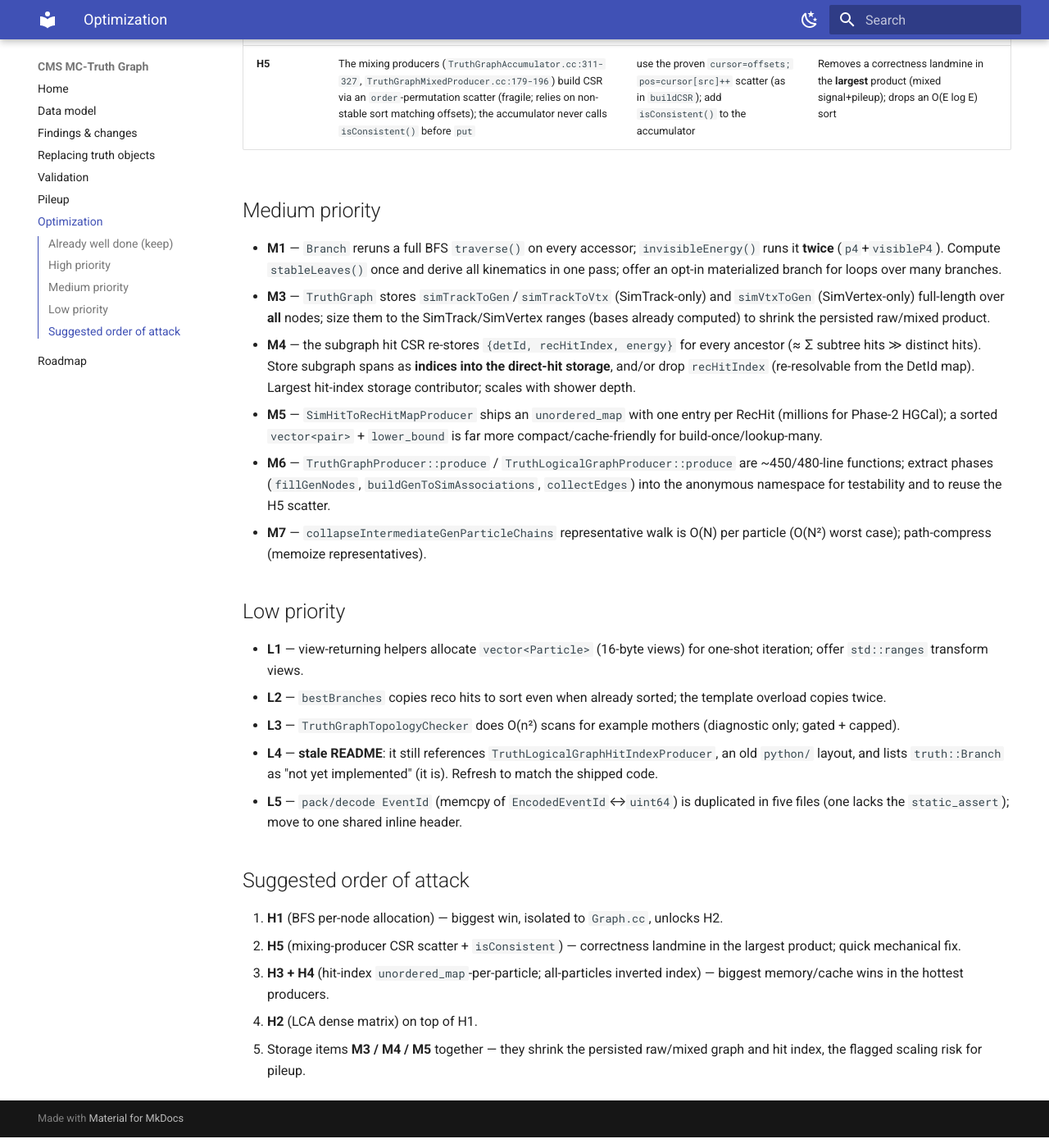
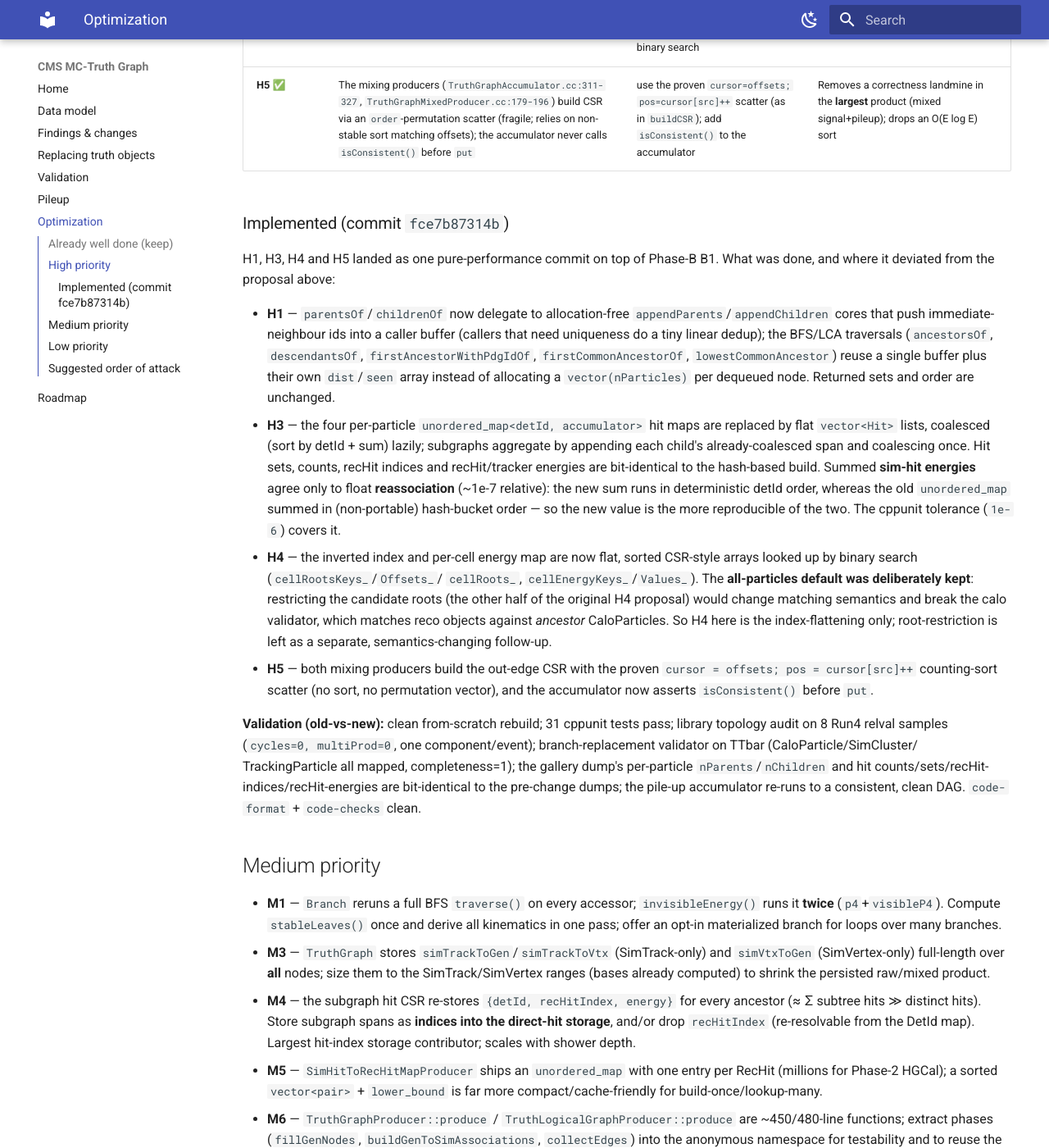
Before and after one commit to felicepantaleo/cms-truth-docs, an MkDocs documentation site: the page built from docs/optimization.md, in a window 1280 px wide and 1400 px high, scrolled down 1134 px. Shown: the whole window at 82% size. Built offline with MkDocs 1.6.1 and Material for MkDocs 9.7.7, drawn with Linux system fonts in a browser that asks for light colours; some of the changed text lies outside the part shown.

Commit message:
docs: mark optimization H1/H3/H4/H5 as implemented (fce7b87314b)
H1 allocation-free graph traversals; H3 flat vector<Hit>+coalesce hit index;
H4 flat sorted CSR inverted index (binary search, all-particles default kept);
H5 counting-sort cursor CSR scatter + isConsistent() in the mixing producers.
Old-vs-new bit-identical except summed sim-hit energies (~1e-7 float
reassociation; new detId-sorted sum is deterministic, old hash-bucket was not).
H2 and the storage items (M3-M5) remain.

```diff
--- a/docs/optimization.md
+++ b/docs/optimization.md
@@ -1,10 +1,11 @@
 # Optimization review
 
 A performance/quality pass over the package (CPU, memory, storage, readability,
-comments). Findings are **prioritized and actionable**; none are applied yet (see
-the [Roadmap](roadmap.md)). The persistent-data design is sound — the items below
-are concentrated in the navigation layer, the hit-index builder, and two
-robustness fixes in the mixing producers.
+comments). Findings are **prioritized and actionable**. The four high-priority
+items **H1, H3, H4, H5 are implemented** (commit `fce7b87314b`); the remaining
+items are pending (see the [Roadmap](roadmap.md)). The persistent-data design is
+sound — the items below are concentrated in the navigation layer, the hit-index
+builder, and two robustness fixes in the mixing producers.
 
 ## Already well done (keep)
 
@@ -21,11 +22,53 @@ robustness fixes in the mixing producers.
 
 | # | Issue | Fix | Impact |
 |---|---|---|---|
-| **H1** | `parentsOf`/`childrenOf` (`Graph.cc:218-256`) allocate + zero-fill a `vector(nParticles)` dedup buffer **and** return a heap vector — and every BFS (`ancestors`, `descendants`, `firstAncestorWithPdgId`, `firstCommonAncestor`, `lowestCommonAncestor`) calls them per dequeued node → **O(N²) time + allocation** | span-returning core helpers that push into a caller buffer (degree is tiny; dedup with a linear scan); BFS keeps its own single `visited` array | **Order-of-magnitude** speedup on every ancestor/descendant/LCA query; the single most important finding |
-| **H2** | `firstCommonAncestorOf`/`lowestCommonAncestor` scan all `nParticles`; LCA allocates a dense `k×N` int distance matrix | iterate only the visited set; reuse one `dist` buffer + per-ancestor hit counts | Large for pileup-size events; the "which particle did this jet come from" hot path |
-| **H3** | `LogicalGraphHitIndexBuilder` keeps **one `unordered_map` per particle × 4 channels** (`~4·nParticles` hash tables); subgraph aggregation re-hashes each hit ~depth times | per-particle `vector<Hit>` + sort/coalesce; aggregate subgraphs by k-way merge of children's sorted spans | Large alloc/cache win in the **hottest** producer (full calo+tracker hit volume) |
-| **H4** | `BranchHitAssociator` with default (empty) candidate roots treats **every** particle as a root and inserts every ancestor's subgraph hits into the inverted index ≈ O(hits×depth) | don't default to all particles (use direct-hit owners / selector roots); flat sorted `vector<pair<detId,root>>` + binary search | Large memory/CPU win on the documented default path |
-| **H5** | The mixing producers (`TruthGraphAccumulator.cc:311-327`, `TruthGraphMixedProducer.cc:179-196`) build CSR via an `order`-permutation scatter (fragile; relies on non-stable sort matching offsets); the accumulator never calls `isConsistent()` before `put` | use the proven `cursor=offsets; pos=cursor[src]++` scatter (as in `buildCSR`); add `isConsistent()` to the accumulator | Removes a correctness landmine in the **largest** product (mixed signal+pileup); drops an O(E log E) sort |
+| **H1** ✅ | `parentsOf`/`childrenOf` (`Graph.cc:218-256`) allocate + zero-fill a `vector(nParticles)` dedup buffer **and** return a heap vector — and every BFS (`ancestors`, `descendants`, `firstAncestorWithPdgId`, `firstCommonAncestor`, `lowestCommonAncestor`) calls them per dequeued node → **O(N²) time + allocation** | span-returning core helpers that push into a caller buffer (degree is tiny; dedup with a linear scan); BFS keeps its own single `visited` array | **Order-of-magnitude** speedup on every ancestor/descendant/LCA query; the single most important finding |
+| **H2** ⬜ | `firstCommonAncestorOf`/`lowestCommonAncestor` scan all `nParticles`; LCA allocates a dense `k×N` int distance matrix | iterate only the visited set; reuse one `dist` buffer + per-ancestor hit counts | Large for pileup-size events; the "which particle did this jet come from" hot path |
+| **H3** ✅ | `LogicalGraphHitIndexBuilder` keeps **one `unordered_map` per particle × 4 channels** (`~4·nParticles` hash tables); subgraph aggregation re-hashes each hit ~depth times | per-particle `vector<Hit>` + sort/coalesce; aggregate subgraphs by k-way merge of children's sorted spans | Large alloc/cache win in the **hottest** producer (full calo+tracker hit volume) |
+| **H4** ✅ | `BranchHitAssociator` with default (empty) candidate roots treats **every** particle as a root and inserts every ancestor's subgraph hits into the inverted index ≈ O(hits×depth) | don't default to all particles (use direct-hit owners / selector roots); flat sorted `vector<pair<detId,root>>` + binary search | Large memory/CPU win on the documented default path |
+| **H5** ✅ | The mixing producers (`TruthGraphAccumulator.cc:311-327`, `TruthGraphMixedProducer.cc:179-196`) build CSR via an `order`-permutation scatter (fragile; relies on non-stable sort matching offsets); the accumulator never calls `isConsistent()` before `put` | use the proven `cursor=offsets; pos=cursor[src]++` scatter (as in `buildCSR`); add `isConsistent()` to the accumulator | Removes a correctness landmine in the **largest** product (mixed signal+pileup); drops an O(E log E) sort |
+
+### Implemented (commit `fce7b87314b`)
+
+H1, H3, H4 and H5 landed as one pure-performance commit on top of Phase-B B1.
+What was done, and where it deviated from the proposal above:
+
+- **H1** — `parentsOf`/`childrenOf` now delegate to allocation-free
+  `appendParents`/`appendChildren` cores that push immediate-neighbour ids into a
+  caller buffer (callers that need uniqueness do a tiny linear dedup); the
+  BFS/LCA traversals (`ancestorsOf`, `descendantsOf`, `firstAncestorWithPdgIdOf`,
+  `firstCommonAncestorOf`, `lowestCommonAncestor`) reuse a single buffer plus
+  their own `dist`/`seen` array instead of allocating a `vector(nParticles)` per
+  dequeued node. Returned sets and order are unchanged.
+- **H3** — the four per-particle `unordered_map<detId, accumulator>` hit maps are
+  replaced by flat `vector<Hit>` lists, coalesced (sort by detId + sum) lazily;
+  subgraphs aggregate by appending each child's already-coalesced span and
+  coalescing once. Hit sets, counts, recHit indices and recHit/tracker energies
+  are bit-identical to the hash-based build. Summed **sim-hit energies** agree
+  only to float **reassociation** (~1e-7 relative): the new sum runs in
+  deterministic detId order, whereas the old `unordered_map` summed in
+  (non-portable) hash-bucket order — so the new value is the more reproducible of
+  the two. The cppunit tolerance (`1e-6`) covers it.
+- **H4** — the inverted index and per-cell energy map are now flat, sorted
+  CSR-style arrays looked up by binary search (`cellRootsKeys_`/`Offsets_`/
+  `cellRoots_`, `cellEnergyKeys_`/`Values_`). The **all-particles default was
+  deliberately kept**: restricting the candidate roots (the other half of the
+  original H4 proposal) would change matching semantics and break the calo
+  validator, which matches reco objects against *ancestor* CaloParticles. So H4
+  here is the index-flattening only; root-restriction is left as a separate,
+  semantics-changing follow-up.
+- **H5** — both mixing producers build the out-edge CSR with the proven
+  `cursor = offsets; pos = cursor[src]++` counting-sort scatter (no sort, no
+  permutation vector), and the accumulator now asserts `isConsistent()` before
+  `put`.
+
+**Validation (old-vs-new):** clean from-scratch rebuild; 31 cppunit tests pass;
+library topology audit on 8 Run4 relval samples (`cycles=0, multiProd=0`, one
+component/event); branch-replacement validator on TTbar (CaloParticle/SimCluster/
+TrackingParticle all mapped, completeness=1); the gallery dump's per-particle
+`nParents`/`nChildren` and hit counts/sets/recHit-indices/recHit-energies are
+bit-identical to the pre-change dumps; the pile-up accumulator re-runs to a
+consistent, clean DAG. `code-format` + `code-checks` clean.
 
 ## Medium priority
 
@@ -46,8 +89,12 @@ robustness fixes in the mixing producers.
 
 ## Suggested order of attack
 
-1. **H1** (BFS per-node allocation) — biggest win, isolated to `Graph.cc`, unlocks H2.
-2. **H5** (mixing-producer CSR scatter + `isConsistent`) — correctness landmine in the largest product; quick mechanical fix.
-3. **H3 + H4** (hit-index `unordered_map`-per-particle; all-particles inverted index) — biggest memory/cache wins in the hottest producers.
-4. **H2** (LCA dense matrix) on top of H1.
+1. ~~**H1** (BFS per-node allocation) — biggest win, isolated to `Graph.cc`, unlocks H2.~~ **Done** (`fce7b87314b`).
+2. ~~**H5** (mixing-producer CSR scatter + `isConsistent`) — correctness landmine in the largest product; quick mechanical fix.~~ **Done** (`fce7b87314b`).
+3. ~~**H3 + H4** (hit-index `unordered_map`-per-particle; flat inverted index) — biggest memory/cache wins in the hottest producers.~~ **Done** (`fce7b87314b`); H4 = index-flattening only, all-particles default kept on purpose.
+
+**Remaining:**
+
+4. **H2** (LCA dense matrix) on top of H1 — iterate only the visited set, reuse one `dist` buffer.
 5. Storage items **M3 / M4 / M5** together — they shrink the persisted raw/mixed graph and hit index, the flagged scaling risk for pileup.
+6. The readability/robustness items (**M6 / M7**, **L1–L5**) as cleanup.
```
Also changed, not shown: docs/roadmap.md (+12 -9 lines).
